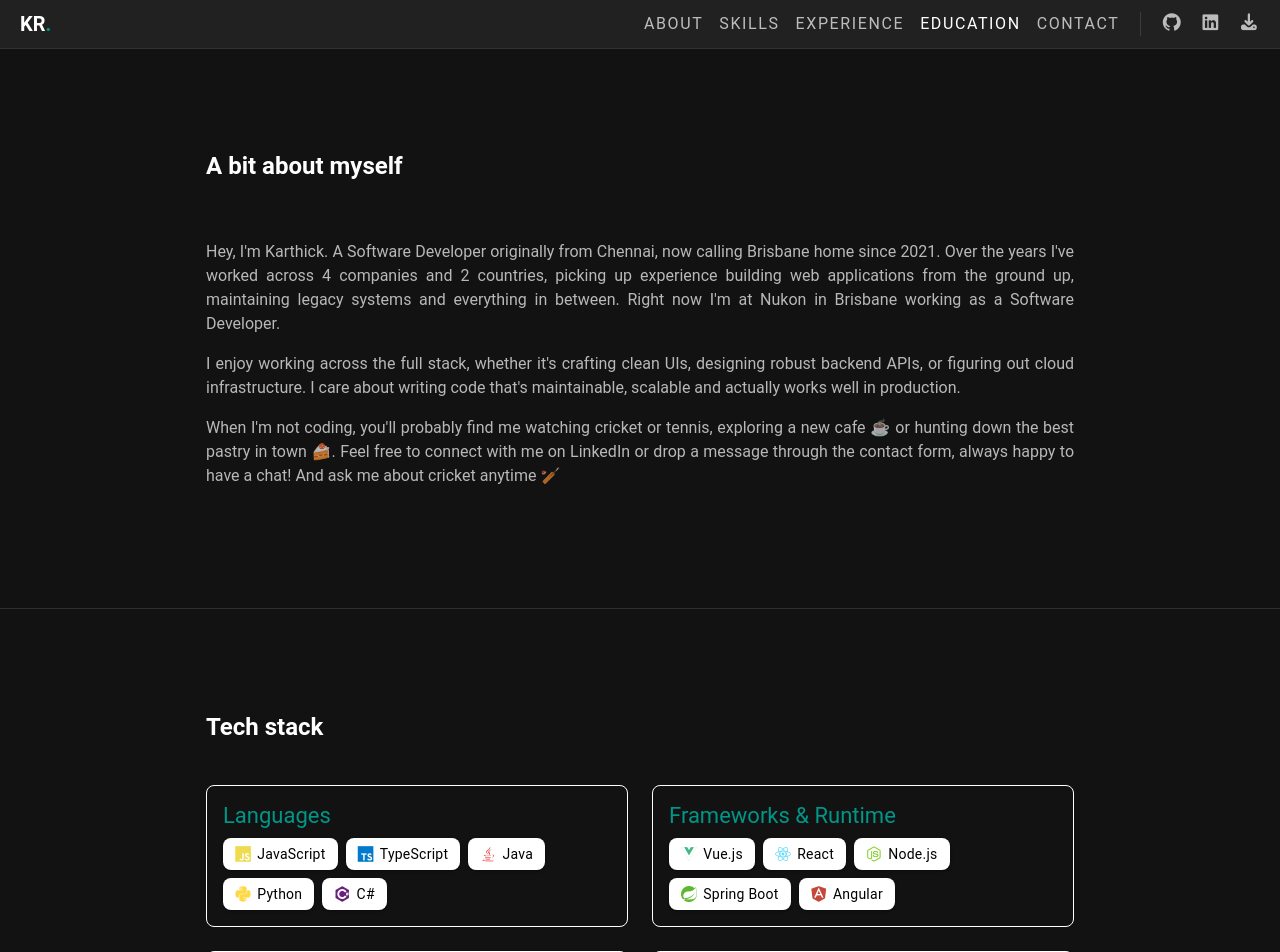
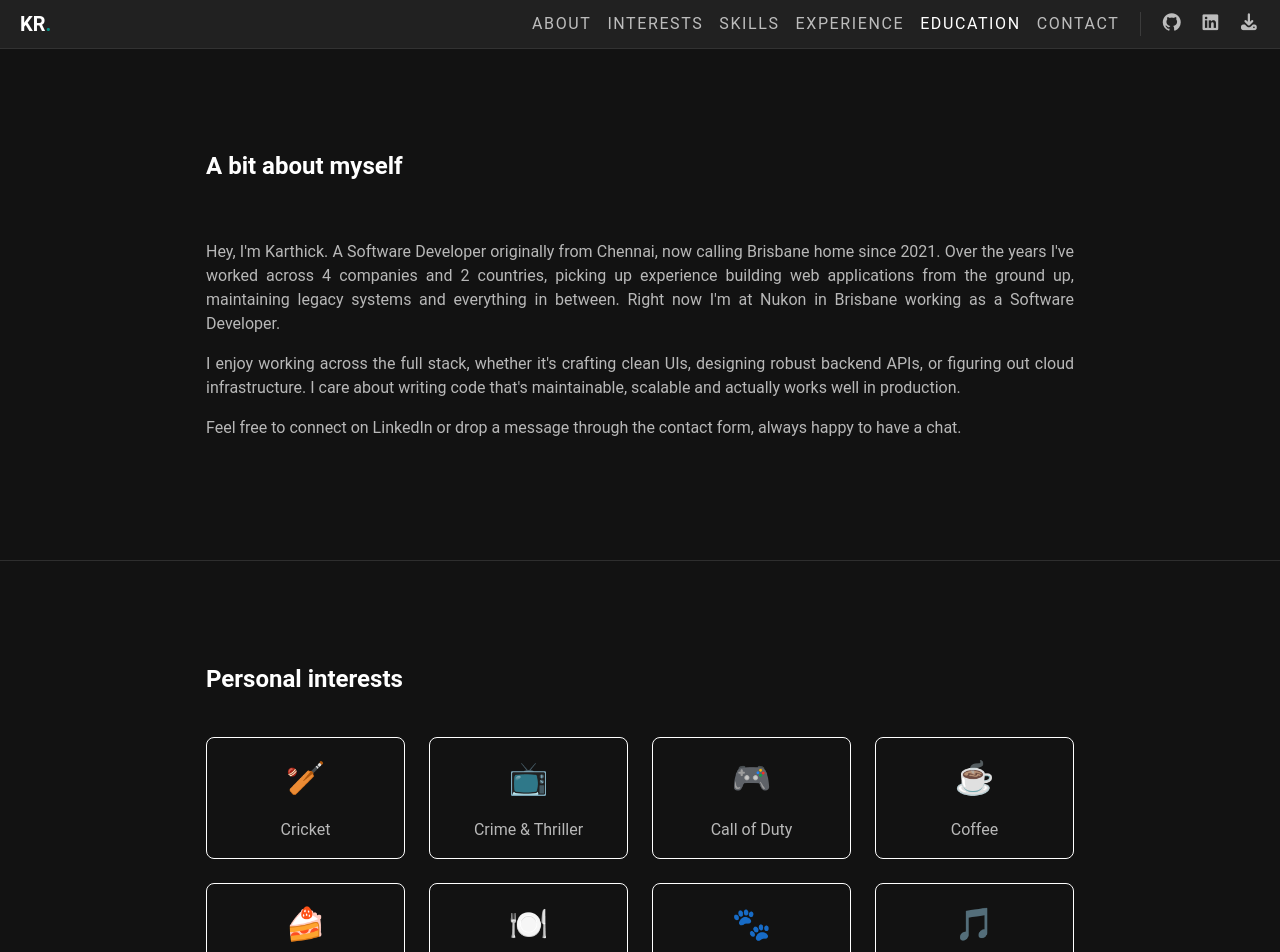
Before and after one commit to karthick1108/karthick-portfolio, a Vue app: page / in a window 1280 px wide. Shown: the top 952 px of the page. Built offline with nearby package versions, Linux system fonts and the light colour scheme.

Commit message:
Add interest section

```diff
--- a/src/App.vue
+++ b/src/App.vue
@@ -3,6 +3,8 @@
     <AppNav />
     <v-main>
       <AboutSection />
+      <v-divider />
+      <InterestsSection />
       <v-divider />
       <SkillsSection />
       <v-divider />
@@ -25,4 +27,5 @@
 import SkillsSection from '@/components/SkillsSection.vue'
 import ExperienceSection from '@/components/ExperienceSection.vue'
 import EducationSection from '@/components/EducationSection.vue'
+import InterestsSection from '@/components/InterestsSection.vue'
 </script>
--- a/src/components/AboutSection.vue
+++ b/src/components/AboutSection.vue
@@ -18,10 +18,8 @@
             maintainable, scalable and actually works well in production.
           </p>
           <p class="text-body-1 text-medium-emphasis" style="text-align: justify">
-            When I'm not coding, you'll probably find me watching cricket or tennis, exploring a new
-            cafe ☕ or hunting down the best pastry in town 🍰. Feel free to connect with me on
-            LinkedIn or drop a message through the contact form, always happy to have a chat! And
-            ask me about cricket anytime 🏏
+            Feel free to connect on LinkedIn or drop a message through the contact form, always
+            happy to have a chat.
           </p>
         </v-col>
       </v-row>
--- a/src/components/AppNav.vue
+++ b/src/components/AppNav.vue
@@ -127,6 +127,7 @@
 
 const links = [
   { id: 'about', label: 'About' },
+  { id: 'interests', label: 'Interests' },
   { id: 'skills', label: 'Skills' },
   { id: 'experience', label: 'Experience' },
   { id: 'education', label: 'Education' },
--- /dev/null
+++ b/src/components/InterestsSection.vue
@@ -0,0 +1,29 @@
+<template>
+  <section id="interests" class="py-16">
+    <v-container style="max-width: 900px">
+      <h2 class="text-h4 font-weight-bold mb-10">Personal interests</h2>
+
+      <v-row>
+        <v-col v-for="interest in interests" :key="interest.label" cols="6" sm="3">
+          <v-card variant="outlined" rounded="lg" class="text-center pa-4">
+            <div style="font-size: 32px" class="mb-2">{{ interest.emoji }}</div>
+            <p class="text-body-2 text-medium-emphasis mb-0">{{ interest.label }}</p>
+          </v-card>
+        </v-col>
+      </v-row>
+    </v-container>
+  </section>
+</template>
+
+<script setup lang="ts">
+const interests = [
+  { emoji: '🏏', label: 'Cricket' },
+  { emoji: '📺', label: 'Crime & Thriller' },
+  { emoji: '🎮', label: 'Call of Duty' },
+  { emoji: '☕', label: 'Coffee' },
+  { emoji: '🍰', label: 'Pastries' },
+  { emoji: '🍽️', label: 'Cafe Hopping' },
+  { emoji: '🐾', label: 'Pets' },
+  { emoji: '🎵', label: 'Music' }
+]
+</script>
```
